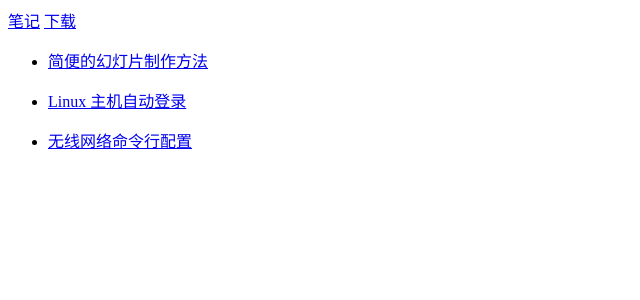
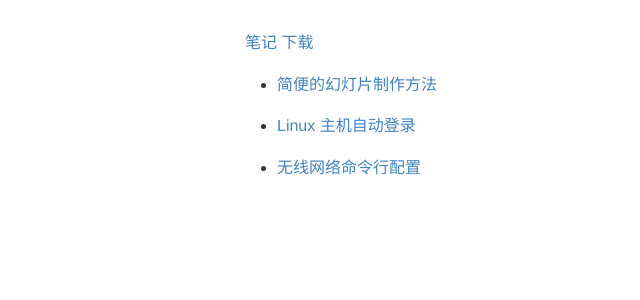
Before and after one commit to yuanjuninfo/yuanjuninfo.github.io, a Jekyll site: the page built from index.md, in a window 1280 px wide. Shown: the top 300 px of the page, without its empty margins (0-640 px from the left). Built offline with Jekyll 4.4.1, drawn with Linux system fonts in a browser that asks for light colours.

Commit message:
Update default.html

```diff
--- a/_layouts/default.html
+++ b/_layouts/default.html
@@ -5,9 +5,17 @@
     <meta name="viewport" content="width=device-width,initial-scale=1" />
     <link rel="stylesheet" href="style.css" type="text/css" />
     <title>{{ page.title }}</title>
+    <style>
+      .markdown-body {
+        min-width: 200px;
+        max-width: 790px;
+        margin: 0 auto;
+        padding: 30px;
+      }
+    </style>
   </head>
 
-  <body>
+  <body class="markdown-body">
     <header><a href="/">笔记</a> <a href="/download.html">下载</a></header>
     <article>{{ content }}</article>
   </body>
```
